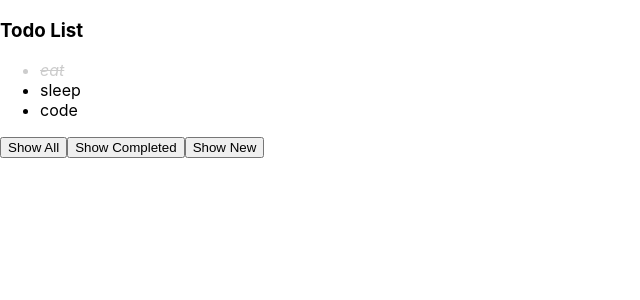
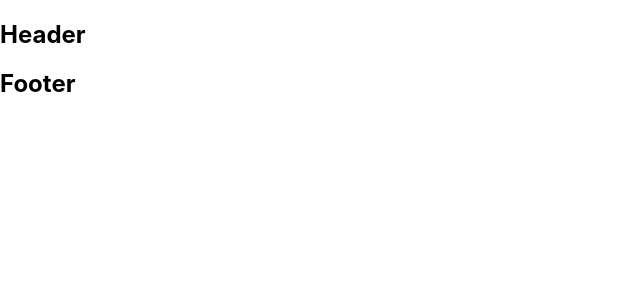
Before and after one commit to ncongduy/learn-react-easy-frontend, a React (Create React App) app: page / in a window 1280 px wide. Shown: the top 300 px of the page, without its empty margins (0-640 px from the left). Built offline with nearby package versions, Linux system fonts and the light colour scheme.

Commit message:
feat: react dom - create routing for each feature

```diff
--- a/package.json
+++ b/package.json
@@ -9,6 +9,7 @@
     "classnames": "^2.3.1",
     "react": "^17.0.2",
     "react-dom": "^17.0.2",
+    "react-router-dom": "^5.3.0",
     "react-scripts": "4.0.3",
     "web-vitals": "^1.1.2"
   },
--- a/src/App.js
+++ b/src/App.js
@@ -1,11 +1,15 @@
 import './App.css';
 import TodoFeature from './features/Todo';
+import AlbumFeature from './features/Album';
+import { Route } from 'react-router';
 
 function App() {
 	return (
 		<div>
-			<TodoFeature />
-			{/* <AlbumFeature /> */}
+			<h2>Header</h2>
+			<Route path='/todos' component={TodoFeature} />
+			<Route path='/albums' component={AlbumFeature} />
+			<h2>Footer</h2>
 		</div>
 	);
 }
--- a/src/index.js
+++ b/src/index.js
@@ -1,14 +1,17 @@
 import React from 'react';
 import ReactDOM from 'react-dom';
+import { BrowserRouter } from 'react-router-dom';
+import App from './App';
 import './index.css';
-import App from './App';
 import reportWebVitals from './reportWebVitals';
 
 ReactDOM.render(
-  <React.StrictMode>
-    <App />
-  </React.StrictMode>,
-  document.getElementById('root')
+	<React.StrictMode>
+		<BrowserRouter>
+			<App />
+		</BrowserRouter>
+	</React.StrictMode>,
+	document.getElementById('root')
 );
 
 // If you want to start measuring performance in your app, pass a function
```
Also changed, not shown: 1 other file (tests, documents, lock files or other folders).
